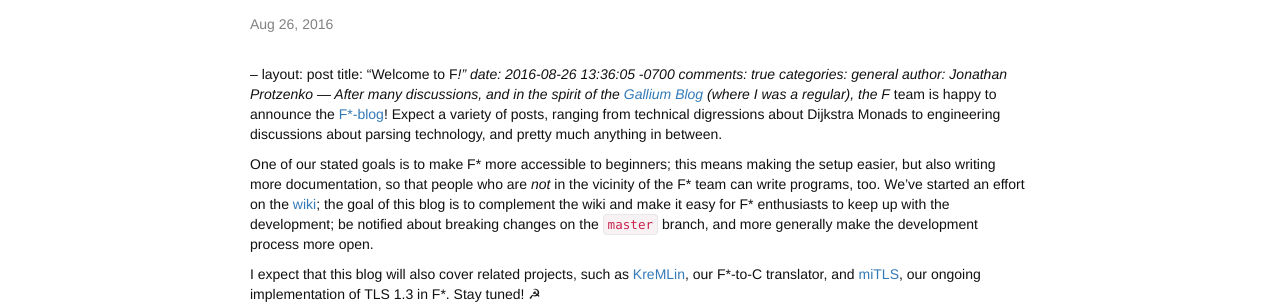
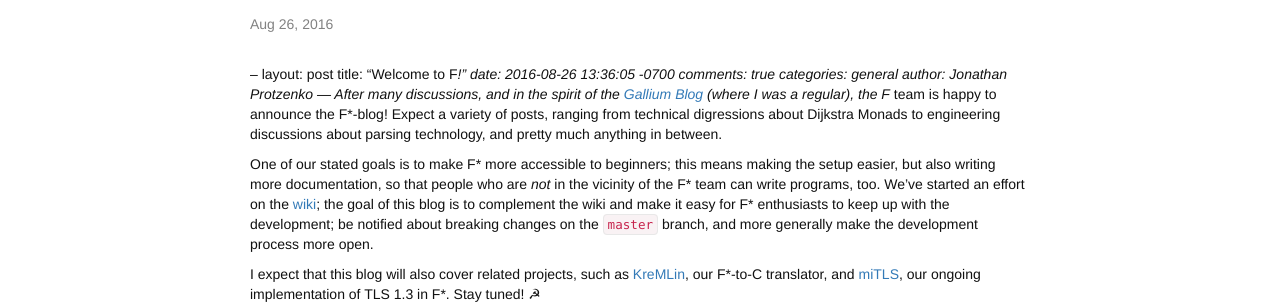
Before and after one commit to project-everest/project-everest.github.io, a Jekyll site: the page built from _posts/2016-08-26-welcome.markdown, in a window 1280 px wide. Shown: the part 150-454 px from the top of the page. Built offline with Jekyll 4.4.1, drawn with Linux system fonts in a browser that asks for light colours; our own code applies the rules of GitHub Pages for plain Markdown files; some of the changed lines change nothing that is shown.

Commit message:
reverting as something broke

```diff
--- a/_posts/2016-08-26-welcome.markdown
+++ b/_posts/2016-08-26-welcome.markdown
@@ -8,7 +8,7 @@ author: Jonathan Protzenko
 ---
 After many discussions, and in the spirit of the [Gallium
 Blog](http://gallium.inria.fr/blog/) (where I was a regular), the F* team is
-happy to announce the [F*-blog](https://fstarlang.github.io/)! Expect a variety of posts, ranging from technical
+happy to announce the F*-blog! Expect a variety of posts, ranging from technical
 digressions about Dijkstra Monads to engineering discussions about parsing
 technology, and pretty much anything in between.
 
```
